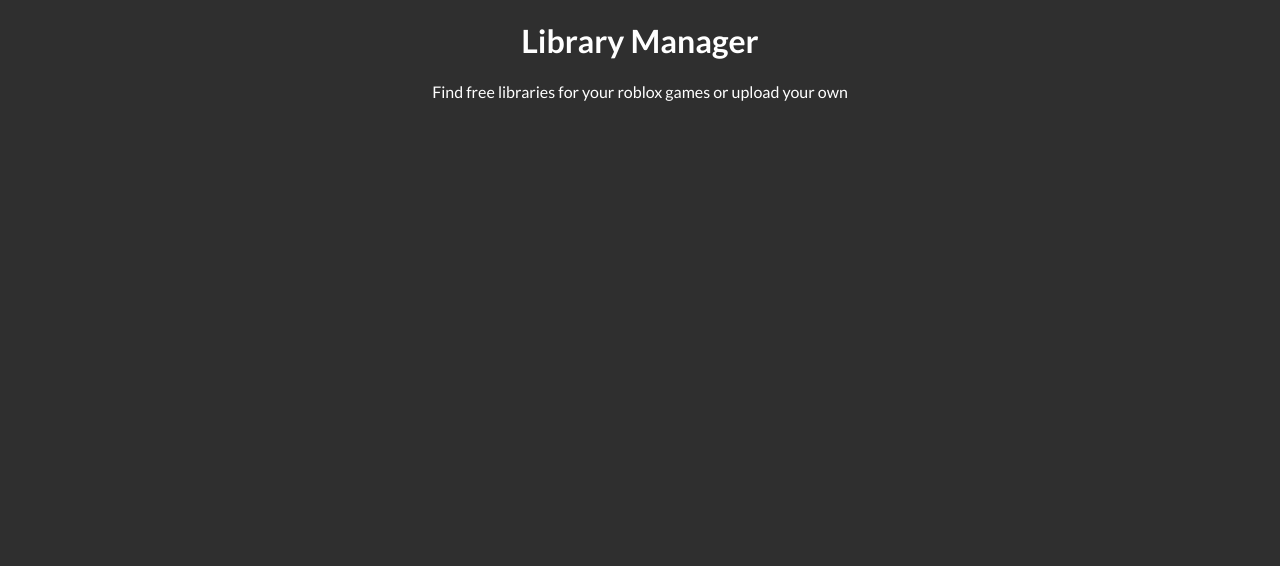
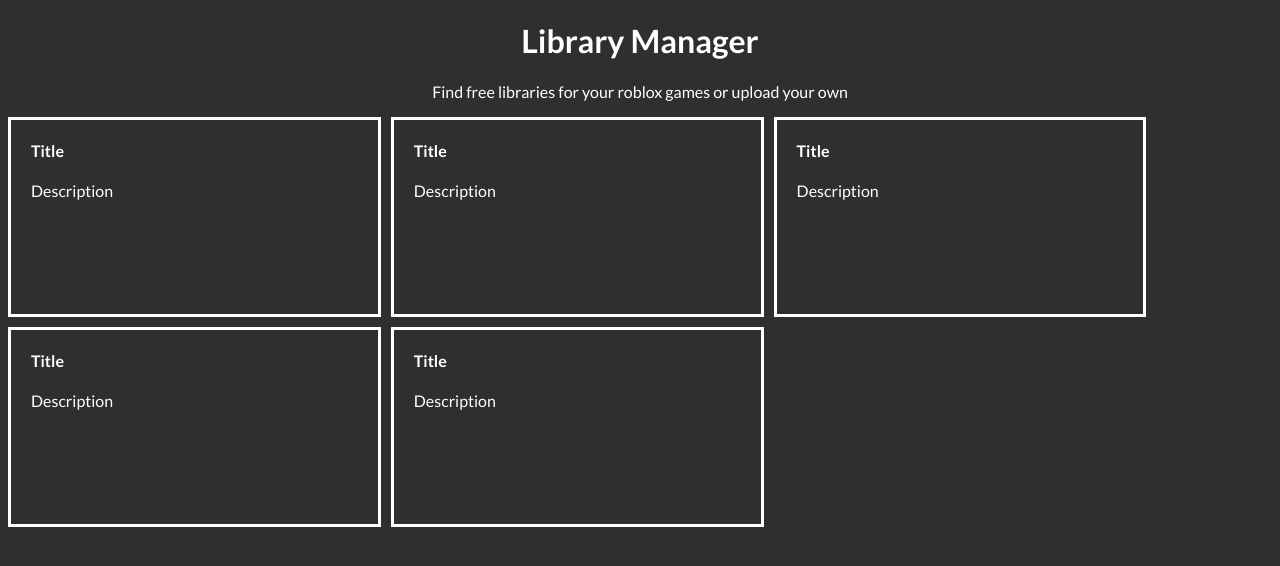
Before and after one commit to 29cmb/PackageManagerBackend, a website: page views/index.html in a window 1280 px wide. Drawn offline with Linux system fonts and the light colour scheme.

Commit message:
Skeleton ready

```diff
--- a/views/index.html
+++ b/views/index.html
@@ -7,8 +7,29 @@
     <link rel="stylesheet" href="styles/index.css">
 </head>
 <body>
-    <h1>Library Manager</h1>
-    <p>Find free libraries for your roblox games or upload your own</p>
-    <div id="container"></div>
+    <h1 class="title">Library Manager</h1>
+    <p class="title">Find free libraries for your roblox games or upload your own</p>
+    <div class="container">
+        <div class="Library">
+            <h4>Title</h4>
+            <p>Description</p>
+        </div>
+        <div class="Library">
+            <h4>Title</h4>
+            <p>Description</p>
+        </div>
+        <div class="Library">
+            <h4>Title</h4>
+            <p>Description</p>
+        </div>
+        <div class="Library">
+            <h4>Title</h4>
+            <p>Description</p>
+        </div>
+        <div class="Library">
+            <h4>Title</h4>
+            <p>Description</p>
+        </div>
+    </div>
 </body>
 </html>
--- a/views/styles/index.css
+++ b/views/styles/index.css
@@ -9,6 +9,18 @@
     color: #fff
 }
 
-h1,h2,p {
+.title {
     text-align: center;
 }
+
+.container {
+    display: grid;
+    grid-template-columns: repeat(auto-fill, 372.8124847412px); /* We HAVE to get this accurate */
+    grid-auto-rows: 200px;
+    grid-gap: 10px;
+}
+
+.Library {
+    border-style: solid;
+    padding-left: 20px;
+}
```
